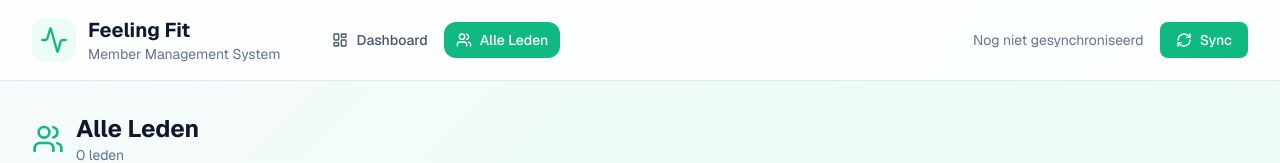
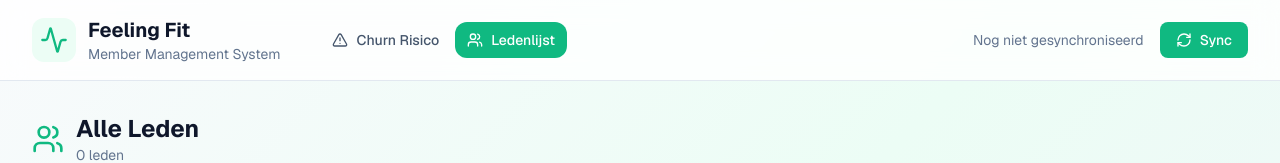
Before and after one commit to dutchyankee87/Feeling-Fit, a Next.js app: page /leden in a window 1280 px wide. Shown: the top 163 px of the page. Built offline with nearby package versions, Linux system fonts and the light colour scheme; no server answers.

Commit message:
Update dashboard header navigation to reflect new labels and icons

```diff
--- a/src/components/dashboard/Header.tsx
+++ b/src/components/dashboard/Header.tsx
@@ -1,7 +1,7 @@
 'use client'
 
 import { motion } from 'framer-motion'
-import { Activity, RefreshCw, LayoutDashboard, Users } from 'lucide-react'
+import { Activity, RefreshCw, AlertTriangle, Users } from 'lucide-react'
 import { Button } from '@/components/ui/Button'
 import { cn } from '@/lib/utils'
 import Link from 'next/link'
@@ -17,8 +17,8 @@ export function Header({ lastSync, loading, onSync }: HeaderProps) {
   const pathname = usePathname()
 
   const navItems = [
-    { href: '/dashboard', label: 'Dashboard', icon: LayoutDashboard },
-    { href: '/leden', label: 'Alle Leden', icon: Users },
+    { href: '/dashboard', label: 'Churn Risico', icon: AlertTriangle },
+    { href: '/leden', label: 'Ledenlijst', icon: Users },
   ]
 
   return (
```
